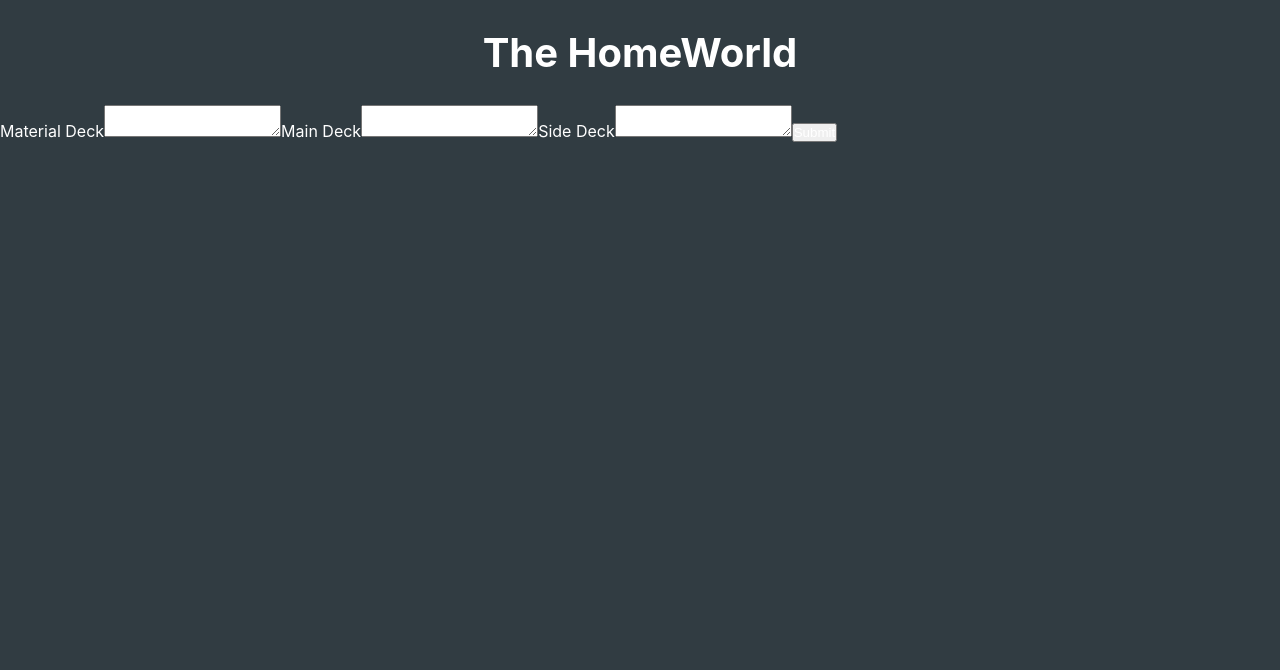
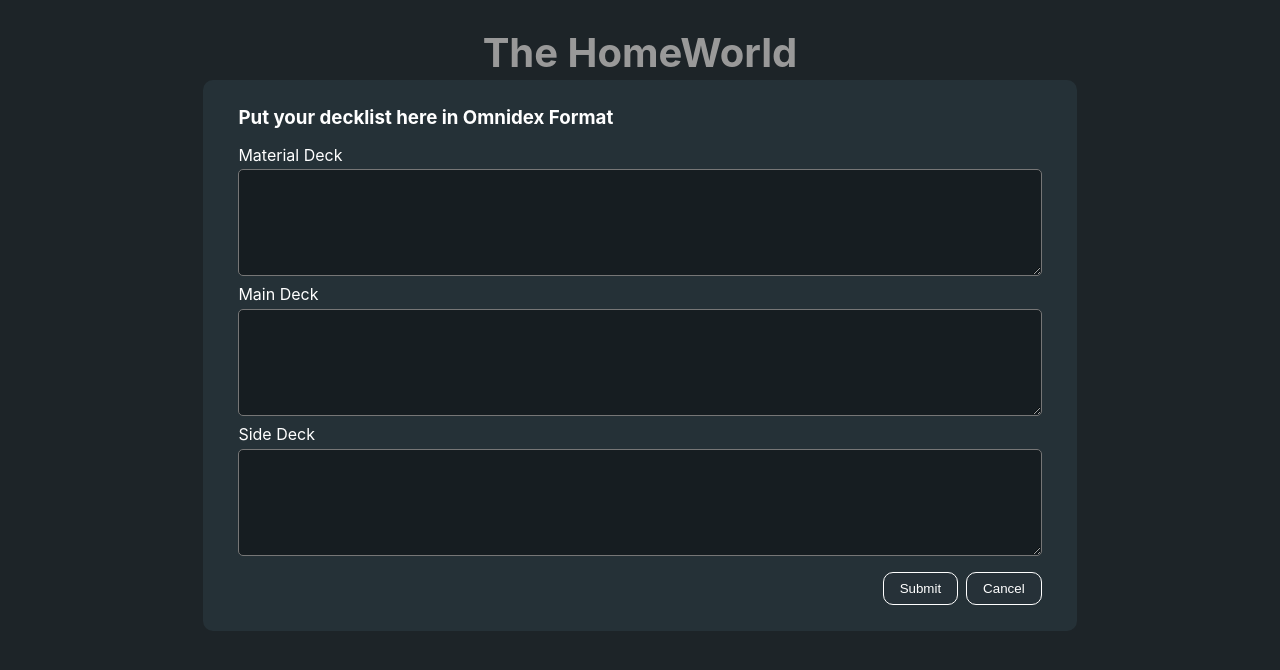
Before and after one commit to stephenman88/thehomeworld-frontend, a React (Create React App) app: page / in a window 1280 px wide. Shown: the top 670 px of the page. Built offline with nearby package versions, Linux system fonts and the light colour scheme.

Commit message:
styling for omniform complete

```diff
--- a/src/App.js
+++ b/src/App.js
@@ -1,27 +1,17 @@
 import logo from './logo.svg';
 import './App.scss';
 import Header from './component/Header/Header';
+import OmniForm from './component/OmniForm/OmniForm';
 
 function App() {
+  function onOmniFormSubmitted(){}
+
   return (
     <div className="home">
       <Header />
-      <main className="home-main">
-        <form className="home-main-form">
-          <label className="home-main-form_label" >
-            Material Deck
-            <textarea className="home-main-form_textarea" name="mat_deck"></textarea>
-          </label>
-          <label className="home-main-form_label" >
-            Main Deck
-            <textarea className="home-main-form_textarea" name="main_deck"></textarea>
-          </label>
-          <label className="home-main-form_label" >
-            Side Deck
-            <textarea className="home-main-form_textarea" name="side_deck"></textarea>
-          </label>
-          <button type='submit'>Submit</button>
-        </form>
+      <OmniForm onSubmit={onOmniFormSubmitted} />
+      <main className="home-main page-boundaries">
+
       </main>
     </div>
   );
--- a/src/App.scss
+++ b/src/App.scss
@@ -1 +1,10 @@
 @use './style/global.scss' as *;
+
+.home{
+
+  &-main{
+    display: flex;
+    flex-direction: column;
+    align-items: stretch;
+  }
+}
--- a/src/component/Header/Header.scss
+++ b/src/component/Header/Header.scss
@@ -32,7 +32,7 @@
         }
 
         @include fourk{
-            font-size: 4rem;
+            font-size: 3rem;
         }
     }
 }
--- /dev/null
+++ b/src/component/OmniForm/OmniForm.js
@@ -0,0 +1,40 @@
+import './OmniForm.scss'
+import {useRef, useState} from 'react'
+
+function OmniForm({onSubmit, onCancel}){
+    const matDeck = useRef()
+    const mainDeck = useRef()
+    const sideDeck = useRef()
+
+    function onPaste(e){
+
+    }
+
+    return(
+        <div className='omniform page-boundaries'>
+            <form className="omniform-form" onSubmit={(e) => onSubmit(e)}>
+                <h3 className='omniform_title'>Put your decklist here in Omnidex Format</h3>
+                <div className='omniform-form-inputarea'>
+                    <div className='omniform-form-inputarea-inputset'>
+                        <label className="omniform-form-inputarea-inputset_label" htmlFor='omniform-mat-deck'>Material Deck</label>
+                        <textarea className="omniform-form-inputarea-inputset_textarea" ref={matDeck} onPaste={(e)=>{onPaste(e)}} rows='7' id='omniform-mat-deck' name="mat_deck"></textarea>
+                    </div>
+                    <div className='omniform-form-inputarea-inputset'>
+                        <label className="omniform-form-inputarea-inputset_label" htmlFor='omniform-main-deck'>Main Deck</label>
+                        <textarea className="omniform-form-inputarea-inputset_textarea" ref={mainDeck} onPaste={(e)=>{onPaste(e)}} rows='7' id='omniform-main-deck' name="main_deck"></textarea>
+                    </div>
+                    <div className='omniform-form-inputarea-inputset'>
+                        <label className="omniform-form-inputarea-inputset_label" htmlFor='omniform-side-deck'>Side Deck</label>
+                        <textarea className="omniform-form-inputarea-inputset_textarea" ref={sideDeck} onPaste={(e)=>{onPaste(e)}} rows='7' id='omniform-side-deck' name="side_deck"></textarea>
+                    </div>
+                </div>
+                <div className='omniform-form-buttons'>
+                    <button className='omniform-form-buttons_submit' type='submit'>Submit</button>
+                    <button className='omniform-form-buttons_cancel' onClick={(e) => onCancel(e)}>Cancel</button>
+                </div>
+            </form>
+        </div>
+    )
+}
+
+export default OmniForm;
--- /dev/null
+++ b/src/component/OmniForm/OmniForm.scss
@@ -0,0 +1,68 @@
+@use '../../style/global.scss' as *;
+
+.omniform{
+    position: absolute;
+    top: 0;
+    height: 100%;
+    width: 100%;
+    background-color: $background-dark;
+
+    &-form{
+        background-color: $background-light;
+        margin-top: 10vh;
+        padding: 1rem;
+        display: flex;
+        flex-direction: column;
+        align-items: stretch;
+        border-radius: 10px;
+        gap: 1rem;
+
+        @include tablet{
+            max-width: 80%;
+            margin-left:auto;
+            margin-right:auto;
+            padding: 1.5rem 2rem;
+        }
+
+        @include laptop-small{
+            max-width: 70%;
+            padding: 1.6rem 2.2rem;
+        }
+
+        @include laptop-large{
+            max-width: 60%;
+            padding: 1.75rem 2.5rem;
+        }
+
+        @include fourk{
+            padding: 2rem 2.75rem;
+        }
+
+        &-inputarea{
+            display: flex;
+            flex-direction: column;
+            align-items: stretch;
+            gap: 0.5rem;
+
+            &-inputset{
+                display: flex;
+                flex-direction: column;
+
+                @include tablet{
+                    gap: 0.3rem;
+                }
+
+                &_textarea{
+                    background-color: $background-dark;
+                    border-radius: 5px;
+                }
+            }
+        }
+
+        &-buttons{
+            display: flex;
+            justify-content: flex-end;
+            gap: 0.5rem;
+        }
+    }
+}
--- a/src/style/global.scss
+++ b/src/style/global.scss
@@ -6,6 +6,7 @@ $fourk: 2560px;
 
 $background-light: rgba(38, 50, 56, 0.95);
 $background-dark: rgba(0, 0, 0, 0.4);
+$background-dark-transparent: rgba(0, 0, 0, 0.2);
 
 @mixin tablet{
     @media (min-width: $tablet) {
@@ -37,12 +38,39 @@ $background-dark: rgba(0, 0, 0, 0.4);
     box-sizing: border-box;
     text-decoration: none;
     color: white;
-  }
+
+    @include fourk{
+        font-size: 1.3rem;
+    }
+}
+
+html{
+    min-height: 100%;
+}
 
 body{
     background-color: $background-light;
+    height: 100%;
+    width: 100%;
 }
 
 ul{
     list-style-type: none;
 }
+
+button{
+    background-color: $background-light;
+    box-shadow: none;
+    border: 1px white solid;
+    border-radius: 10px;
+    padding: 0.5rem 1rem;
+
+    &:hover{
+        border: 2px white solid;
+        background-color: $background-dark;
+    }
+}
+
+.page-boundaries{
+    padding: 0 1rem;
+}
```
